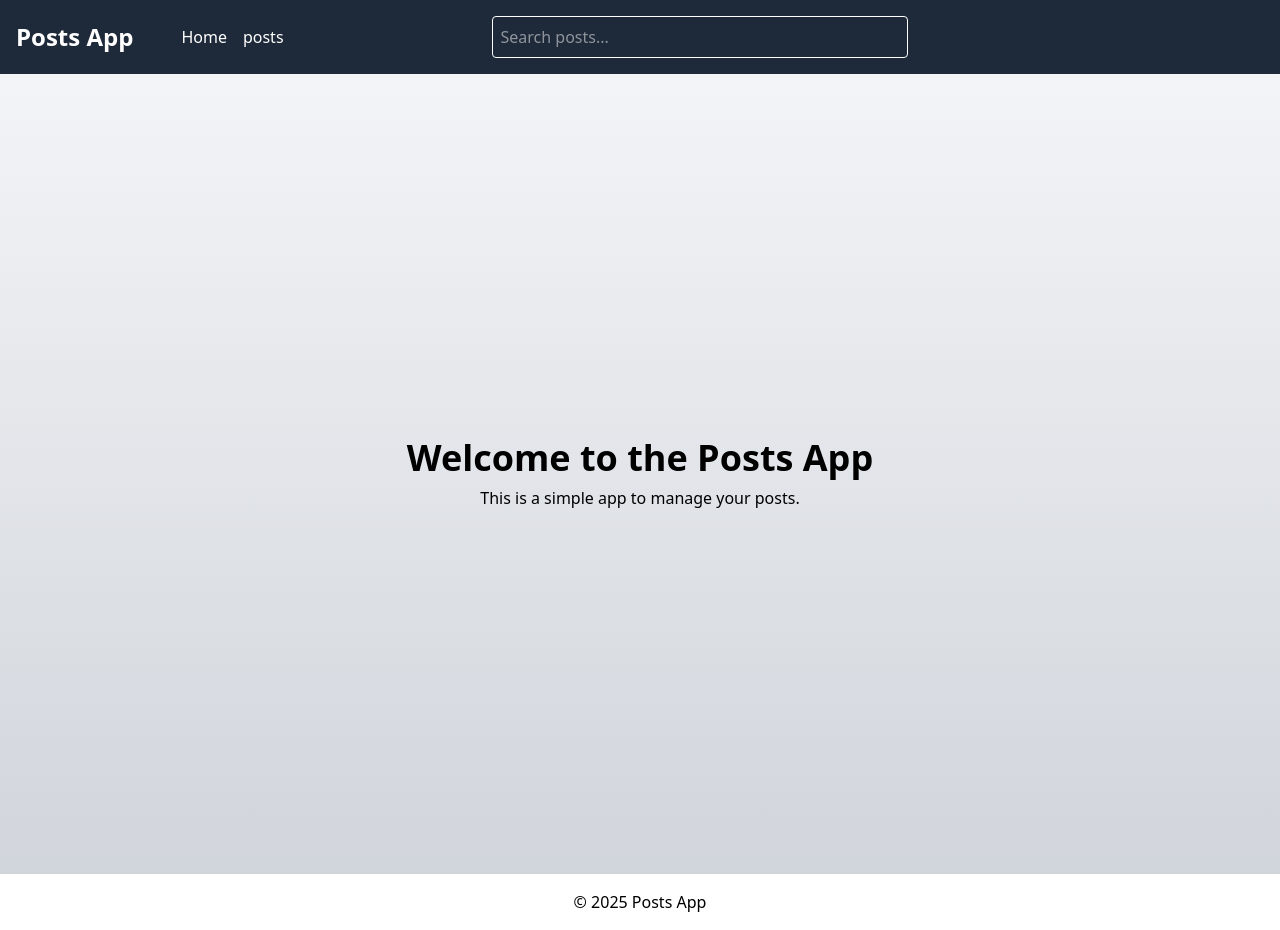
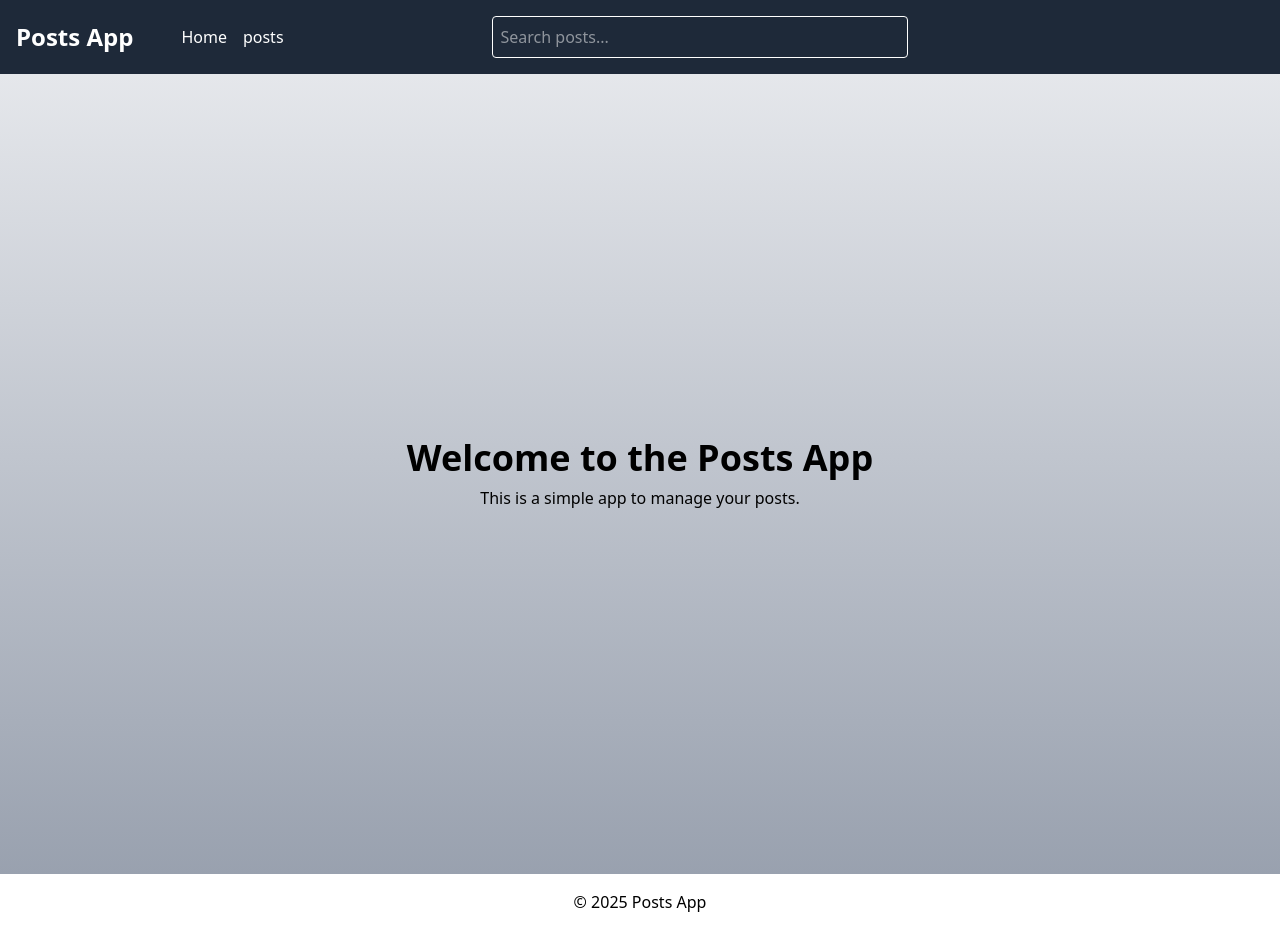
Before and after one commit to Hassanalmaymn/PostsApp, a Next.js app in the folder frontend/: page / in a window 1280 px wide. Built offline with nearby package versions, Linux system fonts and the light colour scheme.

Commit message:
enhancements

```diff
--- a/frontend/app/Search.js
+++ b/frontend/app/Search.js
@@ -57,7 +57,10 @@ export default function Search() {
                   searchInputRef.current.value = "";
                 }}
               >
-                <li key={post.id} className="border-b border-gray-200 py-1">
+                <li
+                  key={post.id}
+                  className="border-b border-gray-200 hover:bg-gray-300 p-3 rounded-lg"
+                >
                   {post.title}
                 </li>
               </Link>
--- a/frontend/app/pageStructure.js
+++ b/frontend/app/pageStructure.js
@@ -1,6 +1,6 @@
 export default function PageStructure({ children }) {
   return (
-    <div className="min-h-screen max-h-max p-4 bg-gradient-to-b from-gray-100 to-gray-300 flex flex-col items-center justify-center">
+    <div className="min-h-screen max-h-max p-4 bg-gradient-to-b from-gray-200 to-gray-400 flex flex-col items-center justify-center">
       {children}
     </div>
   );
```
